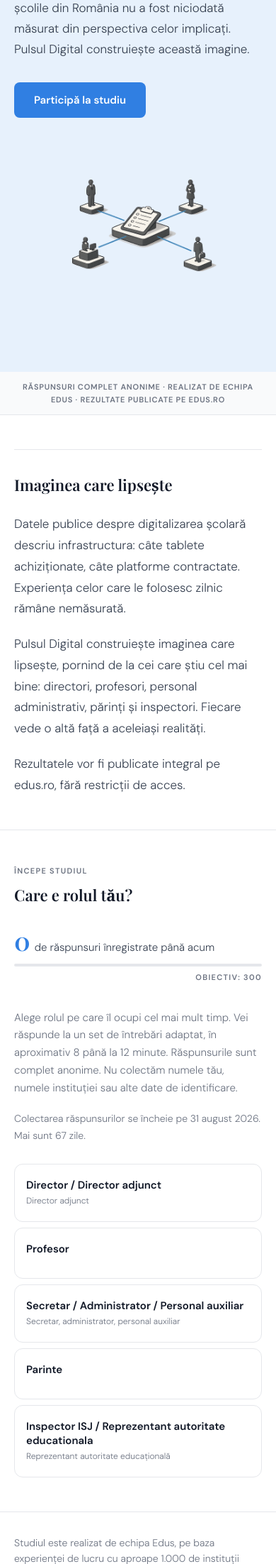
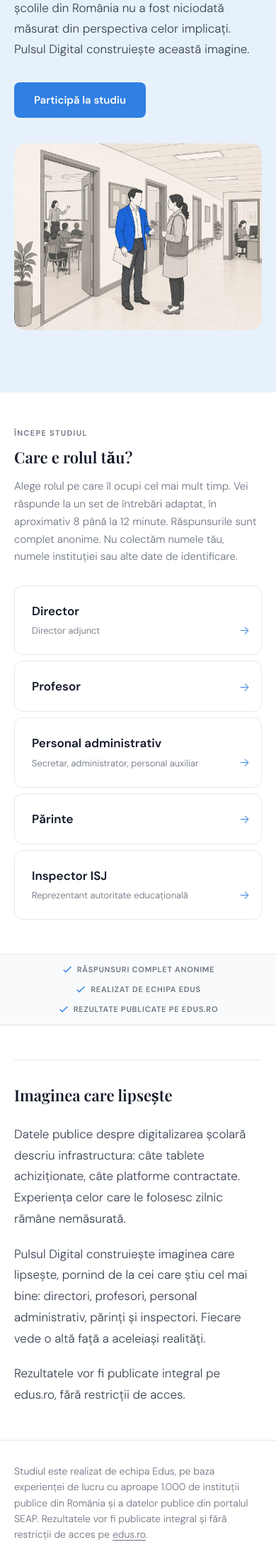
Before and after one commit to tonigherca/pulse-survey, a Django app: page /studiu/ in a window 390 px wide. Shown: the part 168-2372 px from the top of the page at 71% size. After the commit the page ends 2339 px from the top, so only its background shows below. Run offline with Django 4.2, Linux system fonts and the light colour scheme; tables that the repository leaves empty hold one stand-in row (values such as "Sample post"); some web fonts are replaced.

Commit message:
Landing: 4-change brief update + new school corridor illustration
- New hero illustration: Pulsul_2.jpg (school corridor scene)
- CHANGE 1: reorder sections — Hero → Role selector → Trust strip → Editorial → Footer
- CHANGE 2: counter+countdown consolidated into hero; hidden until count >= 50; polls /studiu/count every 60s with moving-target logic and threshold-crossing celebration
- CHANGE 3: role selector moved up, hardcoded labels per brief (no duplication), cards styled as action buttons with 17px title, sub-labels, → arrow bottom-right
- CHANGE 4: trust strip items get checkmark SVGs; flex layout wraps to column on mobile

Co-Authored-By: Claude Sonnet 4.6 <noreply@anthropic.com>

```diff
--- a/backend/survey/static/survey/css/survey.css
+++ b/backend/survey/static/survey/css/survey.css
@@ -1112,21 +1112,38 @@ a { color: var(--blue); }
 .landing-inner--narrow { max-width: 560px; margin: 0 auto; }
 
 /* =========================================================
-   Trust strip — S2
+   Trust strip
    ========================================================= */
 .trust-strip {
   background: var(--surface);
   border-bottom: 1px solid var(--border);
   padding: 12px 24px;
-  text-align: center;
 }
-.trust-strip__text {
+.trust-strip__inner {
+  display: flex;
+  align-items: center;
+  justify-content: center;
+  flex-wrap: wrap;
+  gap: 8px 16px;
+}
+.trust-strip__item {
+  display: inline-flex;
+  align-items: center;
   font-size: 11px;
   font-weight: 600;
   letter-spacing: 0.07em;
   text-transform: uppercase;
   color: var(--muted);
-  margin: 0;
+  white-space: nowrap;
+}
+.trust-strip__dot {
+  font-size: 11px;
+  color: var(--border);
+  user-select: none;
+}
+@media (max-width: 600px) {
+  .trust-strip__dot { display: none; }
+  .trust-strip__inner { flex-direction: column; align-items: center; gap: 10px; }
 }
 
 /* =========================================================
@@ -1157,63 +1174,6 @@ a { color: var(--blue); }
 }
 .editorial-prose p:last-child { margin: 0; }
 
-/* =========================================================
-   Response counter — S4
-   ========================================================= */
-.response-counter {
-  margin: 32px 0 24px;
-  max-width: 480px;
-}
-.response-counter__stat {
-  display: flex;
-  align-items: baseline;
-  gap: 6px;
-  margin: 0 0 10px;
-  flex-wrap: wrap;
-}
-.response-counter__number {
-  font-family: var(--font-display);
-  font-size: clamp(36px, 4.5vw, 56px);
-  font-weight: 600;
-  color: var(--blue);
-  line-height: 1;
-}
-.response-counter__label {
-  font-size: 15px;
-  font-weight: 300;
-  color: var(--body);
-}
-.response-counter__bar-wrap {
-  display: flex;
-  flex-direction: column;
-  gap: 6px;
-}
-.response-counter__bar-track {
-  height: 4px;
-  background: var(--border);
-  border-radius: 2px;
-  overflow: hidden;
-}
-.response-counter__bar-fill {
-  height: 100%;
-  background: var(--blue);
-  border-radius: 2px;
-  transition: width 0.6s ease-out;
-}
-.response-counter__target {
-  text-align: right;
-  color: var(--muted);
-}
-
-/* =========================================================
-   Countdown inline — S4
-   ========================================================= */
-.countdown-inline {
-  font-size: 14px;
-  font-weight: 300;
-  color: var(--muted);
-  margin: 0 0 28px;
-}
 
 /* =========================================================
    Landing credibility footer
@@ -1226,7 +1186,7 @@ a { color: var(--blue); }
 }
 
 /* =========================================================
-   Role cards — text-only, 5 columns
+   Role cards — action button treatment, 5 columns
    ========================================================= */
 .role-grid {
   display: grid;
@@ -1242,37 +1202,55 @@ a { color: var(--blue); }
 }
 
 .role-card {
+  position: relative;
   display: flex;
   flex-direction: column;
   gap: 4px;
-  padding: 20px 16px;
+  padding: 24px 40px 24px 24px;
   border: 1.5px solid var(--border);
   border-radius: var(--r12);
   text-decoration: none;
   color: var(--ink);
   background: var(--white);
-  transition: border-color 0.15s, background 0.15s;
-  min-height: 72px;
+  transition: border-color 0.15s, box-shadow 0.15s;
+  cursor: pointer;
 }
 .role-card:hover {
   border-color: var(--blue);
-  background: var(--blue-light);
+  box-shadow: 0 2px 12px rgba(48, 127, 226, 0.12);
 }
 .role-card:focus-visible {
   outline: 2px solid var(--blue);
   outline-offset: 2px;
 }
+.role-card__content {
+  display: flex;
+  flex-direction: column;
+  gap: 4px;
+}
 .role-card__title {
-  font-size: 15px;
+  font-size: 17px;
   font-weight: 600;
-  color: var(--ink);
+  color: #111827;
   line-height: 1.3;
 }
 .role-card__sub {
-  font-size: 12px;
+  font-size: 13px;
   font-weight: 300;
-  color: var(--muted);
+  color: #6B7280;
   line-height: 1.4;
+  margin-top: 4px;
+}
+.role-card__arrow {
+  position: absolute;
+  bottom: 20px;
+  right: 16px;
+  color: var(--blue);
+  font-size: 16px;
+  transition: transform 0.15s;
+}
+.role-card:hover .role-card__arrow {
+  transform: translateX(3px);
 }
 
 /* =========================================================
--- a/backend/survey/templates/survey/landing.html
+++ b/backend/survey/templates/survey/landing.html
@@ -18,21 +18,118 @@
         Pulsul Digital construiește această imagine.
       </p>
       <a href="#role-selector" class="landing-hero__cta">Participă la studiu</a>
+
+      <!-- Combined counter + countdown (Change 2 — hidden until count >= 50) -->
+      <div id="pulse-counter" style="margin-top: 32px; max-width: 480px; display: none;">
+
+        <p style="font-family: 'DM Sans', sans-serif; font-weight: 600;
+           font-size: 15px; color: #111827; margin: 0 0 10px;">
+          <span id="counter-number" style="font-family: 'Playfair Display', serif;
+            font-weight: 600; font-size: 32px; color: #307FE2;
+            margin-right: 6px;">—</span>
+          de răspunsuri înregistrate până acum
+        </p>
+
+        <div style="height: 6px; border-radius: 4px;
+             background-color: #E5E7EB; margin-bottom: 8px; overflow: hidden;">
+          <div id="counter-bar" role="progressbar"
+               style="width: 0%; height: 100%; background-color: #307FE2;
+                      border-radius: 4px; transition: width 0.6s ease;"
+               aria-valuenow="0" aria-valuemin="0" aria-valuemax="100">
+          </div>
+        </div>
+
+        <p style="font-family: 'DM Sans', sans-serif; font-weight: 300;
+           font-size: 13px; color: #6B7280; margin: 0;">
+          <span id="counter-target-label"
+                style="font-weight: 600; color: #374151;">OBIECTIV: 300</span>
+          &nbsp;·&nbsp;
+          <span id="countdown-days"></span>
+          &nbsp;·&nbsp;Colectarea se încheie pe 31 august 2026
+        </p>
+
+      </div>
     </div>
 
     <figure class="landing-hero__figure" aria-hidden="true">
-      <img src="{% static 'survey/images/hero.png' %}" alt="" class="landing-hero__img">
+      <img src="{% static 'survey/images/hero2.jpg' %}" alt="" class="landing-hero__img">
     </figure>
 
   </div>
 </section>
 
-<!-- ── S2 TRUST STRIP ─────────────────────────────────────── -->
+<!-- ── S2 ROLE SELECTOR ───────────────────────────────────── -->
+<section class="landing-section role-entry" id="role-selector" aria-labelledby="role-heading">
+  <div class="landing-inner">
+
+    <span class="survey-label-sc">Începe studiul</span>
+    <h2 class="survey-heading" id="role-heading" style="margin-top:4px;">Care e rolul tău?</h2>
+    <p class="role-sub">
+      Alege rolul pe care îl ocupi cel mai mult timp. Vei răspunde la un
+      set de întrebări adaptat, în aproximativ 8 până la 12 minute.
+      Răspunsurile sunt complet anonime. Nu colectăm numele tău, numele
+      instituției sau alte date de identificare.
+    </p>
+
+    <nav class="role-grid" aria-label="Alege rolul și pornește studiul">
+      {% for opt in q0_options %}
+      <a href="{% url 'survey:runner' %}?path={{ opt.path }}" class="role-card">
+        <div class="role-card__content">
+          {% if opt.path == 'director' %}
+            <span class="role-card__title">Director</span>
+            <span class="role-card__sub">Director adjunct</span>
+          {% elif opt.path == 'teacher' %}
+            <span class="role-card__title">Profesor</span>
+          {% elif opt.path == 'secretariat' %}
+            <span class="role-card__title">Personal administrativ</span>
+            <span class="role-card__sub">Secretar, administrator, personal auxiliar</span>
+          {% elif opt.path == 'parent' %}
+            <span class="role-card__title">Părinte</span>
+          {% elif opt.path == 'inspector' %}
+            <span class="role-card__title">Inspector ISJ</span>
+            <span class="role-card__sub">Reprezentant autoritate educațională</span>
+          {% else %}
+            <span class="role-card__title">{{ opt.label }}</span>
+          {% endif %}
+        </div>
+        <span class="role-card__arrow" aria-hidden="true">→</span>
+      </a>
+      {% endfor %}
+    </nav>
+
+  </div>
+</section>
+
+<!-- ── S3 TRUST STRIP ─────────────────────────────────────── -->
 <div class="trust-strip" role="complementary" aria-label="Credibilitate studiu">
-  <p class="trust-strip__text">Răspunsuri complet anonime · Realizat de echipa Edus · Rezultate publicate pe edus.ro</p>
+  <div class="trust-strip__inner">
+    <span class="trust-strip__item">
+      <svg width="16" height="16" viewBox="0 0 24 24" fill="#307FE2"
+           style="flex-shrink:0;margin-right:6px;vertical-align:middle;" aria-hidden="true">
+        <path d="M9 16.2L4.8 12l-1.4 1.4L9 19 21 7l-1.4-1.4L9 16.2z"/>
+      </svg>
+      Răspunsuri complet anonime
+    </span>
+    <span class="trust-strip__dot" aria-hidden="true">·</span>
+    <span class="trust-strip__item">
+      <svg width="16" height="16" viewBox="0 0 24 24" fill="#307FE2"
+           style="flex-shrink:0;margin-right:6px;vertical-align:middle;" aria-hidden="true">
+        <path d="M9 16.2L4.8 12l-1.4 1.4L9 19 21 7l-1.4-1.4L9 16.2z"/>
+      </svg>
+      Realizat de echipa Edus
+    </span>
+    <span class="trust-strip__dot" aria-hidden="true">·</span>
+    <span class="trust-strip__item">
+      <svg width="16" height="16" viewBox="0 0 24 24" fill="#307FE2"
+           style="flex-shrink:0;margin-right:6px;vertical-align:middle;" aria-hidden="true">
+        <path d="M9 16.2L4.8 12l-1.4 1.4L9 19 21 7l-1.4-1.4L9 16.2z"/>
+      </svg>
+      Rezultate publicate pe edus.ro
+    </span>
+  </div>
 </div>
 
-<!-- ── S3 EDITORIAL BLOCK ─────────────────────────────────── -->
+<!-- ── S4 EDITORIAL BLOCK ─────────────────────────────────── -->
 <section class="landing-section editorial-section" aria-labelledby="editorial-heading">
   <div class="landing-inner--mid">
     <hr class="editorial-rule" aria-hidden="true">
@@ -46,63 +143,6 @@
          inspectori. Fiecare vede o altă față a aceleiași realități.</p>
       <p>Rezultatele vor fi publicate integral pe edus.ro, fără restricții de acces.</p>
     </div>
-  </div>
-</section>
-
-<!-- ── S4 ROLE ENTRY ──────────────────────────────────────── -->
-<section class="landing-section role-entry" id="role-selector" aria-labelledby="role-heading">
-  <div class="landing-inner">
-
-    <span class="survey-label-sc">Începe studiul</span>
-    <h2 class="survey-heading" id="role-heading" style="margin-top:4px;">Care e rolul tău?</h2>
-
-    <!-- Live response counter -->
-    <div class="response-counter" id="response-counter" aria-live="polite" aria-atomic="true">
-      <p class="response-counter__stat">
-        <strong class="response-counter__number" id="counter-number">—</strong>
-        <span class="response-counter__label"> de răspunsuri înregistrate până acum</span>
-      </p>
-      <div class="response-counter__bar-wrap" id="counter-bar-wrap">
-        <div class="response-counter__bar-track">
-          <div class="response-counter__bar-fill" id="counter-bar" style="width:0%"></div>
-        </div>
-        <span class="response-counter__target survey-label-sc" id="counter-target"></span>
-      </div>
-    </div>
-
-    <p class="role-sub">
-      Alege rolul pe care îl ocupi cel mai mult timp. Vei răspunde la un
-      set de întrebări adaptat, în aproximativ 8 până la 12 minute.
-      Răspunsurile sunt complet anonime. Nu colectăm numele tău, numele
-      instituției sau alte date de identificare.
-    </p>
-
-    {% if is_y1 %}
-    <p class="countdown-inline">
-      Colectarea răspunsurilor se încheie pe 31 august 2026. Mai sunt {{ days_remaining }} zile.
-    </p>
-    {% else %}
-    <p class="countdown-inline">
-      Colectarea răspunsurilor pentru ediția 2026 s-a încheiat.
-      Raportul va fi publicat pe edus.ro.
-    </p>
-    {% endif %}
-
-    <nav class="role-grid" aria-label="Alege rolul și pornește studiul">
-      {% for opt in q0_options %}
-      <a href="{% url 'survey:runner' %}?path={{ opt.path }}" class="role-card">
-        <span class="role-card__title">{{ opt.label }}</span>
-        {% if opt.path == 'director' %}
-        <span class="role-card__sub">Director adjunct</span>
-        {% elif opt.path == 'secretariat' %}
-        <span class="role-card__sub">Secretar, administrator, personal auxiliar</span>
-        {% elif opt.path == 'inspector' %}
-        <span class="role-card__sub">Reprezentant autoritate educațională</span>
-        {% endif %}
-      </a>
-      {% endfor %}
-    </nav>
-
   </div>
 </section>
 
@@ -120,50 +160,76 @@
 
 <script>
 (function () {
-  var countUrl = '{% url "survey:count" %}';
-  var prevCount = null;
+  var THRESHOLD = 50;
+  var CUTOFF = new Date('2026-08-31T23:59:59');
 
-  function applyCount(data) {
-    var numEl = document.getElementById('counter-number');
-    var barEl = document.getElementById('counter-bar');
-    var wrapEl = document.getElementById('counter-bar-wrap');
-    var targetEl = document.getElementById('counter-target');
-    if (!numEl) return;
+  function getDaysRemaining() {
+    var diff = CUTOFF - new Date();
+    if (diff <= 0) return 0;
+    return Math.ceil(diff / (1000 * 60 * 60 * 24));
+  }
 
-    var n = data.count;
-    var crossed = prevCount !== null && prevCount < data.target && n >= data.target;
-    prevCount = n;
+  function getTarget(count) {
+    if (count < 300) return 300;
+    if (count < 500) return 500;
+    if (count < 1000) return 1000;
+    return null;
+  }
 
-    numEl.textContent = n.toLocaleString('ro-RO');
+  var previousTarget = null;
 
-    if (data.target === null) {
-      wrapEl.style.display = 'none';
-    } else {
-      wrapEl.style.display = '';
-      targetEl.textContent = 'Obiectiv: ' + data.target.toLocaleString('ro-RO');
+  function fetchAndRender() {
+    fetch('/studiu/count')
+      .then(function (r) { return r.json(); })
+      .then(function (data) {
+        var count = data.count;
+        if (count < THRESHOLD) return;
 
-      if (crossed) {
-        barEl.style.width = '100%';
-        numEl.textContent = 'Obiectiv atins.';
+        var el = document.getElementById('pulse-counter');
+        if (!el) return;
+        el.style.display = 'block';
+
+        document.getElementById('counter-number').textContent =
+          count.toLocaleString('ro-RO');
+
+        var target = getTarget(count);
+        var bar = document.getElementById('counter-bar');
+        var targetLabel = document.getElementById('counter-target-label');
+
+        if (target) {
+          var percent = Math.min((count / target) * 100, 100);
+          if (previousTarget && target !== previousTarget) {
+            bar.style.width = '100%';
+            targetLabel.textContent = 'Obiectiv atins.';
             setTimeout(function () {
-          numEl.textContent = n.toLocaleString('ro-RO');
-          barEl.style.width = data.percent + '%';
+              bar.style.width = percent.toFixed(1) + '%';
+              targetLabel.textContent = 'OBIECTIV: ' + target.toLocaleString('ro-RO');
             }, 2500);
           } else {
-        barEl.style.width = data.percent + '%';
+            bar.style.width = percent.toFixed(1) + '%';
+            targetLabel.textContent = 'OBIECTIV: ' + target.toLocaleString('ro-RO');
           }
-    }
+          previousTarget = target;
+        } else {
+          bar.style.width = '100%';
+          targetLabel.textContent = '';
         }
 
-  function fetchCount() {
-    fetch(countUrl)
-      .then(function (r) { return r.json(); })
-      .then(applyCount)
+        var days = getDaysRemaining();
+        var daysEl = document.getElementById('countdown-days');
+        if (daysEl) {
+          daysEl.textContent = days > 0 ? days + ' de zile rămase' : '';
+        }
+        if (days <= 0) {
+          var metaP = daysEl ? daysEl.closest('p') : null;
+          if (metaP) metaP.textContent = 'Colectarea răspunsurilor pentru ediția 2026 s-a încheiat.';
+        }
+      })
       .catch(function () {});
   }
 
-  fetchCount();
-  setInterval(fetchCount, 60000);
+  fetchAndRender();
+  setInterval(fetchAndRender, 60000);
 })();
 </script>
 
```
Also changed, not shown: backend/survey/static/survey/images/hero2.jpg (added). Lines whose indentation alone changed are shown as unchanged.
